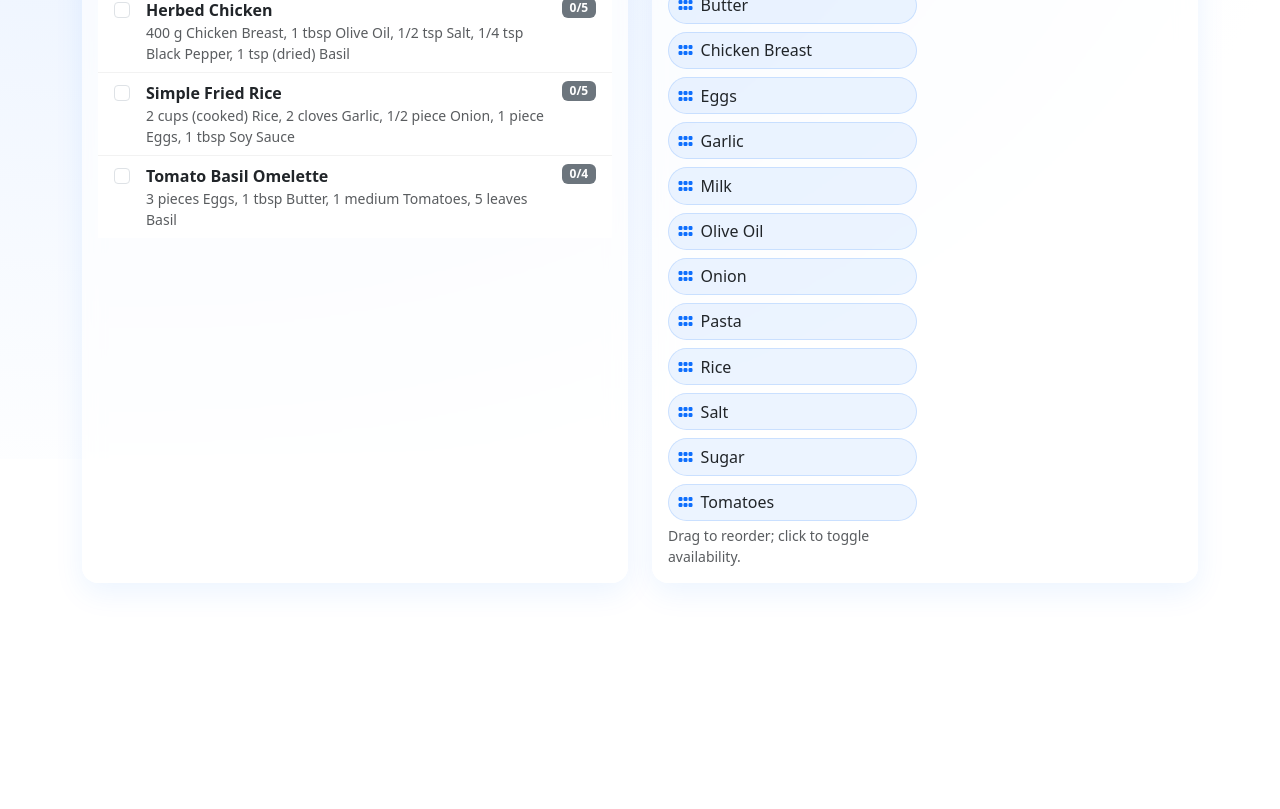
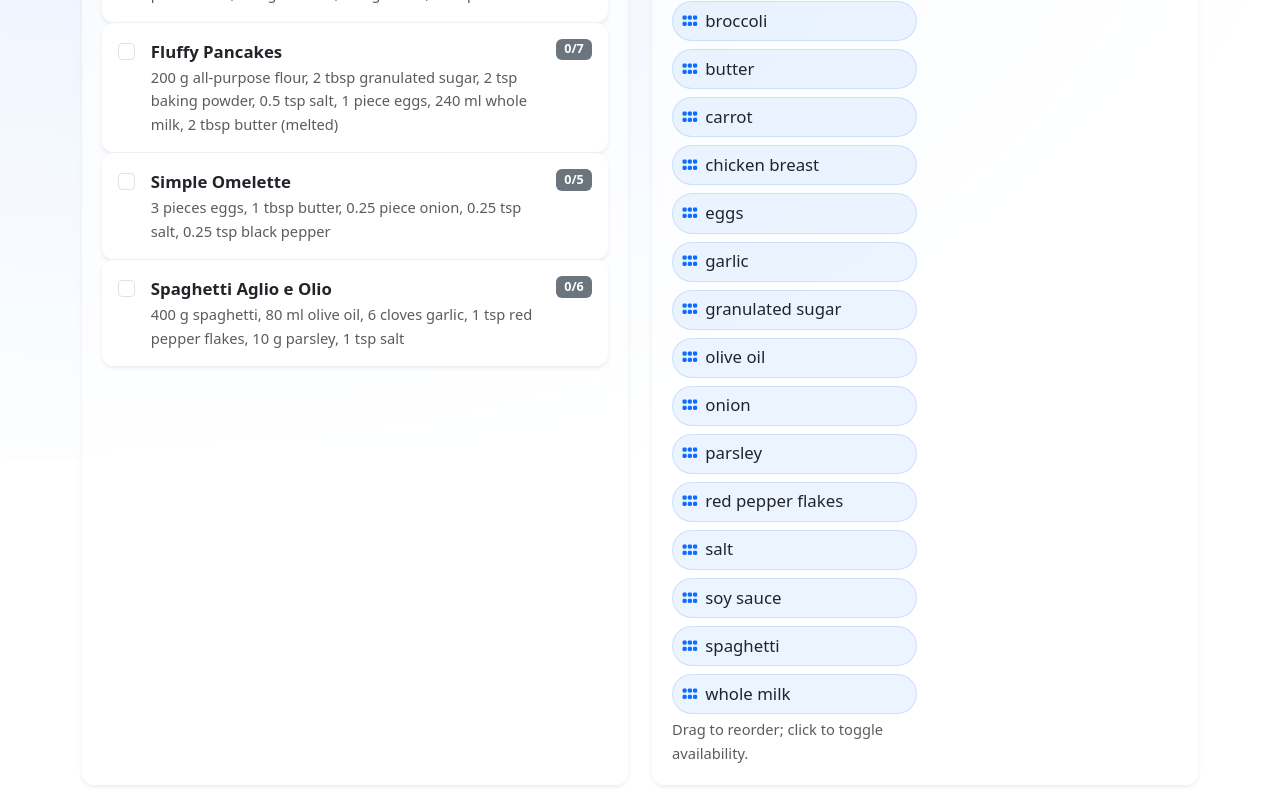
Before and after one commit to HerambInamke/ChefWave, a plain HTML site: page index.html in a window 1280 px wide. Shown: the part 341-1150 px from the top of the page. Before the commit the page ends 800 px from the top, so only its background shows below. Drawn offline with nearby package versions, Linux system fonts and the light colour scheme.

Commit message:
ok working!?

```diff
--- a/index.html
+++ b/index.html
@@ -22,6 +22,24 @@
       .pill .fa-grip { cursor: grab; color:#0d6efd; }
       .mixer-channel { border: 1px dashed rgba(0,0,0,0.12); border-radius: .75rem; padding: .75rem; }
       .toast-container { position: fixed; right: 1rem; bottom: 1rem; z-index: 1080; }
+
+      /* Modern mobile-first typography and motion */
+      html { scroll-behavior: smooth; }
+      body { font-size: clamp(0.95rem, 0.5vw + 0.9rem, 1.05rem); line-height: 1.6; }
+      h1, .h1 { font-size: clamp(1.6rem, 1.2vw + 1.3rem, 2.2rem); }
+      h2, .h2 { font-size: clamp(1.4rem, 1vw + 1.1rem, 1.9rem); }
+      h3, .h3 { font-size: clamp(1.2rem, 0.8vw + 1rem, 1.6rem); }
+
+      /* Card polish: rounded corners, subtle shadow, hover lift */
+      .rounded-4 { border-radius: 12px !important; }
+      .hover-lift { transition: transform .18s ease, box-shadow .18s ease; }
+      .hover-lift:hover { transform: translateY(-2px); box-shadow: 0 10px 26px rgba(13,110,253,.12); }
+      .shadow-soft { box-shadow: 0 6px 18px rgba(0,0,0,0.06); }
+      .card .card-body { padding: 1rem; }
+      @media (min-width: 576px) { .card .card-body { padding: 1.25rem; } }
+
+      /* Responsive images inside cards */
+      .card-img-top { width: 100%; height: auto; object-fit: cover; border-top-left-radius: inherit; border-top-right-radius: inherit; }
 
       /* Mobile-first responsiveness */
       @media (max-width: 576px) {
@@ -63,7 +81,7 @@
     <main class="container py-4">
       <div class="row g-4">
         <div class="col-12 col-xl-6">
-          <div class="card glass h-100">
+          <div class="card glass h-100 shadow-sm rounded-4 hover-lift">
             <div class="card-header">
               <ul class="nav nav-tabs card-header-tabs" role="tablist">
                 <li class="nav-item"><button id="recipes-tab" class="nav-link active" data-bs-toggle="tab" data-bs-target="#tab-recipes" type="button" role="tab"><i class="fa-solid fa-book me-1"></i>Recipes</button></li>
@@ -118,7 +136,7 @@
         </div>
 
         <div class="col-12 col-xl-6">
-          <div class="card glass h-100">
+          <div class="card glass h-100 shadow-sm rounded-4 hover-lift">
             <div class="card-header d-flex align-items-center justify-content-between">
               <div class="d-flex align-items-center gap-2"><i class="fa-solid fa-seedling text-success"></i><span class="fw-semibold">Pantry & Mixer</span></div>
               <div class="d-flex align-items-center gap-2">
@@ -168,7 +186,7 @@
     </template>
 
     <template id="recipeItemTpl">
-      <button class="list-group-item list-group-item-action d-flex align-items-start gap-3">
+      <button class="list-group-item list-group-item-action d-flex align-items-start gap-3 rounded-4 shadow-sm hover-lift p-3">
         <input type="checkbox" class="form-check-input mt-1 recipe-all-have" title="All ingredients available">
         <div class="flex-fill text-start">
           <div class="fw-semibold recipe-title"></div>
@@ -380,48 +398,76 @@
       };
 
       // Seed fake pantry data if empty
-      const DEFAULT_PANTRY = ['Salt','Black Pepper','Olive Oil','Garlic','Onion','Eggs','All-purpose Flour','Sugar','Butter','Milk','Tomatoes','Chicken Breast','Rice','Pasta','Basil'];
+     // Seed pantry data from add_recipe.json
+const DEFAULT_PANTRY = [
+  'all-purpose flour',
+  'granulated sugar',
+  'eggs',
+  'whole milk',
+  'olive oil',
+  'garlic',
+  'onion',
+  'spaghetti',
+  'chicken breast',
+  'soy sauce',
+  'red pepper flakes',
+  'parsley',
+  'salt',
+  'broccoli',
+  'carrot',
+  'baking powder',
+  'butter',
+  'black pepper'
+];
+
 const DEFAULT_RECIPES = [
   {
-          title: 'Garlic Butter Pasta',
-          steps: 'Cook pasta until al dente. Melt butter with minced garlic. Toss pasta with garlic butter, a splash of pasta water, and black pepper. Finish with parsley.',
+    title: 'Spaghetti Aglio e Olio',
+    steps: 'Cook spaghetti in salted boiling water until al dente.\nGently sauté sliced garlic in olive oil until fragrant (do not brown).\nAdd red pepper flakes, then toss pasta with the oil and a splash of pasta water.\nFinish with chopped parsley and adjust salt to taste.',
     ingredients: [
-            { name: 'Pasta', qty: '250', unit: 'g', have: false },
-            { name: 'Butter', qty: '2', unit: 'tbsp', have: false },
-            { name: 'Garlic', qty: '3', unit: 'cloves', have: false },
-            { name: 'Black Pepper', qty: '1/2', unit: 'tsp', have: false }
+      { name: 'spaghetti', qty: '400', unit: 'g', have: false },
+      { name: 'olive oil', qty: '80', unit: 'ml', have: false },
+      { name: 'garlic', qty: '6', unit: 'cloves', have: false },
+      { name: 'red pepper flakes', qty: '1', unit: 'tsp', have: false },
+      { name: 'parsley', qty: '10', unit: 'g', have: false },
+      { name: 'salt', qty: '1', unit: 'tsp', have: false }
     ]
   },
   {
-          title: 'Tomato Basil Omelette',
-          steps: 'Beat eggs with salt. Cook in butter, add diced tomatoes and torn basil, fold and finish.',
+    title: 'Chicken and Veggie Stir-Fry',
+    steps: 'Slice chicken thinly; marinate in half the soy sauce with minced garlic for 10 minutes.\nStir-fry chicken in hot oil until just cooked; remove and set aside.\nStir-fry vegetables until crisp-tender; return chicken and add remaining soy sauce.\nToss to coat and serve over rice.',
     ingredients: [
-            { name: 'Eggs', qty: '3', unit: 'pieces', have: false },
-            { name: 'Butter', qty: '1', unit: 'tbsp', have: false },
-            { name: 'Tomatoes', qty: '1', unit: 'medium', have: false },
-            { name: 'Basil', qty: '5', unit: 'leaves', have: false }
+      { name: 'chicken breast', qty: '500', unit: 'g', have: false },
+      { name: 'soy sauce', qty: '60', unit: 'ml', have: false },
+      { name: 'garlic', qty: '3', unit: 'cloves', have: false },
+      { name: 'onion', qty: '1', unit: 'piece', have: false },
+      { name: 'broccoli', qty: '200', unit: 'g', have: false },
+      { name: 'carrot', qty: '150', unit: 'g', have: false },
+      { name: 'olive oil', qty: '2', unit: 'tbsp', have: false }
     ]
   },
   {
-          title: 'Simple Fried Rice',
-          steps: 'Sauté garlic and onions. Add rice, soy sauce, and scrambled egg; stir-fry until hot.',
+    title: 'Fluffy Pancakes',
+    steps: 'Whisk dry ingredients together in a bowl.\nMix milk, egg, and melted butter; combine with dry ingredients until just mixed.\nCook 1/4-cup portions on a greased skillet until bubbles form; flip and cook until golden.\nServe warm with syrup or fruit.',
     ingredients: [
-            { name: 'Rice', qty: '2', unit: 'cups (cooked)', have: false },
-            { name: 'Garlic', qty: '2', unit: 'cloves', have: false },
-            { name: 'Onion', qty: '1/2', unit: 'piece', have: false },
-            { name: 'Eggs', qty: '1', unit: 'piece', have: false },
-            { name: 'Soy Sauce', qty: '1', unit: 'tbsp', have: false }
+      { name: 'all-purpose flour', qty: '200', unit: 'g', have: false },
+      { name: 'granulated sugar', qty: '2', unit: 'tbsp', have: false },
+      { name: 'baking powder', qty: '2', unit: 'tsp', have: false },
+      { name: 'salt', qty: '0.5', unit: 'tsp', have: false },
+      { name: 'eggs', qty: '1', unit: 'piece', have: false },
+      { name: 'whole milk', qty: '240', unit: 'ml', have: false },
+      { name: 'butter (melted)', qty: '2', unit: 'tbsp', have: false }
     ]
   },
   {
-          title: 'Herbed Chicken',
-          steps: 'Season chicken with salt, pepper, and basil. Pan-sear in olive oil until cooked.',
+    title: 'Simple Omelette',
+    steps: 'Beat eggs with salt and pepper.\nSauté finely chopped onion in butter until translucent.\nPour eggs into pan, cook until almost set, fold and finish cooking.\nServe immediately.',
     ingredients: [
-            { name: 'Chicken Breast', qty: '400', unit: 'g', have: false },
-            { name: 'Olive Oil', qty: '1', unit: 'tbsp', have: false },
-            { name: 'Salt', qty: '1/2', unit: 'tsp', have: false },
-            { name: 'Black Pepper', qty: '1/4', unit: 'tsp', have: false },
-            { name: 'Basil', qty: '1', unit: 'tsp (dried)', have: false }
+      { name: 'eggs', qty: '3', unit: 'pieces', have: false },
+      { name: 'butter', qty: '1', unit: 'tbsp', have: false },
+      { name: 'onion', qty: '0.25', unit: 'piece', have: false },
+      { name: 'salt', qty: '0.25', unit: 'tsp', have: false },
+      { name: 'black pepper', qty: '0.25', unit: 'tsp', have: false }
     ]
   }
 ];
```
Also changed, not shown: 2 other files. Lines whose indentation alone changed are shown as unchanged.
